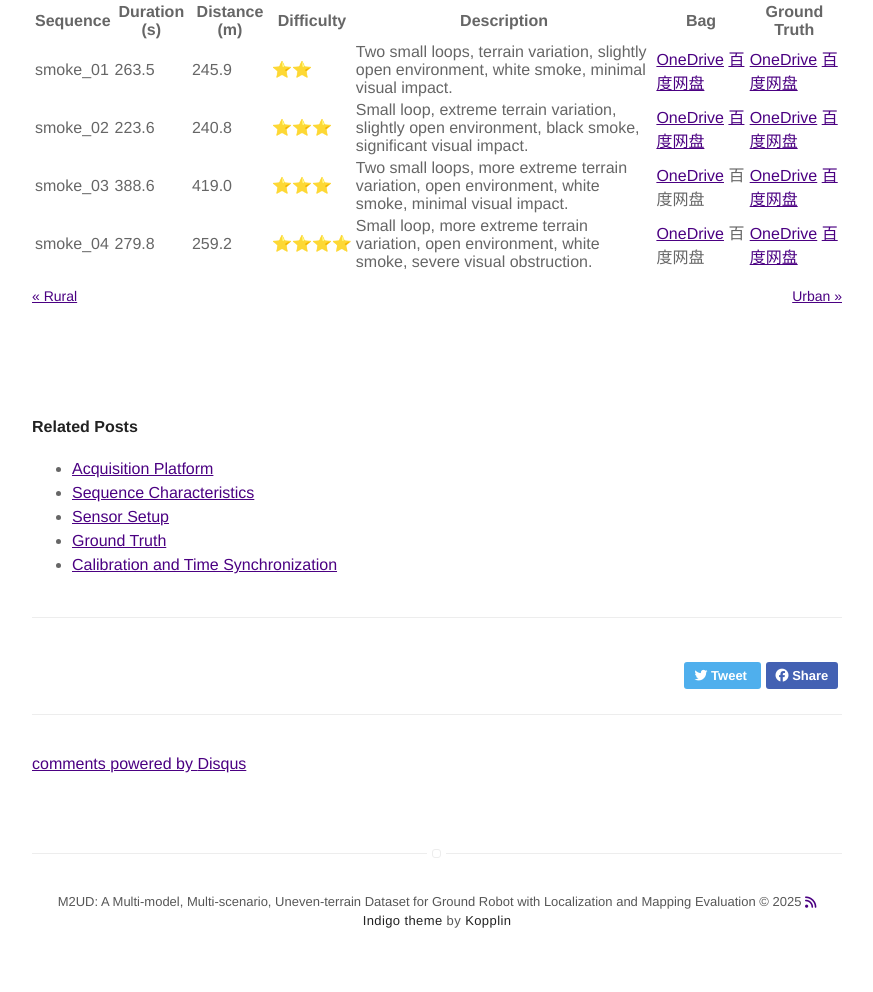
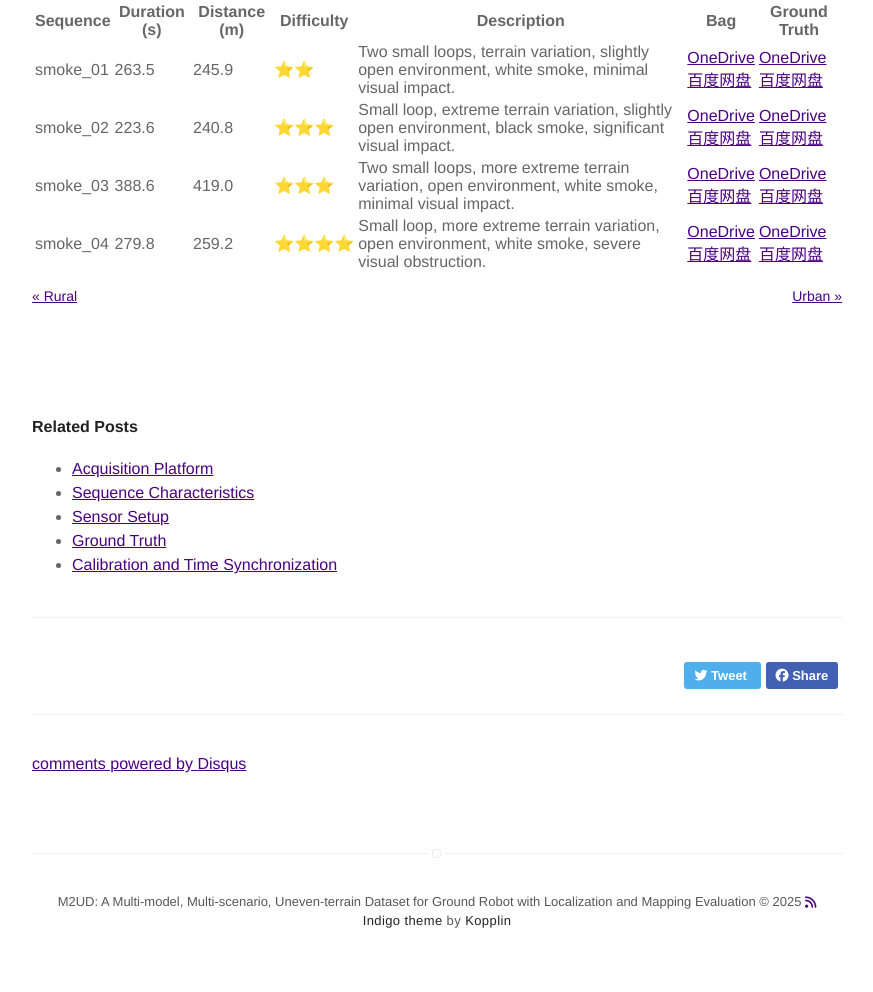
Before and after one commit to Yaepiii/M2UD, a Jekyll site: the page built from _posts/Dataset/2025-03-02-smoke.markdown, in a window 1280 px wide. Shown: the part 791-1783 px from the top of the page, without its empty margins (203-1076 px from the left). Built offline with Jekyll 4.4.1, drawn with Linux system fonts in a browser that asks for light colours; nearby versions of some CDN libraries; comment, search, counter and statistics services are not loaded.

```diff
--- a/_posts/Dataset/2025-03-02-smoke.markdown
+++ b/_posts/Dataset/2025-03-02-smoke.markdown
@@ -22,7 +22,7 @@ Artificial smoke is generated in the gobi scenario, and robot is deployed to nav
 
 | Sequence   | Duration (s) | Distance (m) | Difficulty | Description | Bag | Ground Truth |
 |------------|-------------|-------------|------------|-------------|-------------|-------------|
-|  smoke_01 | 263.5       | 245.9       | ⭐⭐        | Two small loops, terrain variation, slightly open environment, white smoke, minimal visual impact. | [OneDrive](https://1drv.ms/u/c/c1806c2e19f2193f/ESP7ZtyDVvxAsjx80lMOSykBnomE7EoaViYLUTjKbz5Kng?e=3PVEZW) [百度网盘](https://pan.baidu.com/s/1-IVEx1Iv2mopZNxUzgK_3w?pwd=xyvg) | [OneDrive](https://1drv.ms/t/c/c1806c2e19f2193f/EZSHAXofGtpNl6-KIdcM5o4BAV7bzLEPiRPdquPSDW8LZA?e=FfXBc5) [百度网盘](https://pan.baidu.com/s/180BO5XK494ESqOZa2ejTZQ?pwd=r69m) |
-|  smoke_02  | 223.6       | 240.8       | ⭐⭐⭐       | Small loop, extreme terrain variation, slightly open environment, black smoke, significant visual impact. | [OneDrive](https://1drv.ms/u/c/c1806c2e19f2193f/ERQjmQmDijRHldUmveRm7kgBHC50PRAXZp62pgf7TWtJ3w?e=3yMdrz) [百度网盘](https://pan.baidu.com/s/1s2WtdaFw2gIsu5Dv2_dlDA?pwd=hrph) | [OneDrive](https://1drv.ms/t/c/c1806c2e19f2193f/EU0oHOr7wVZMiHfl6dgtjN0BDpkrEOW63HgdOAxaRgwMZw?e=NyuXLz) [百度网盘](https://pan.baidu.com/s/19F7XnHH1EDw6fIEvDLblpw?pwd=szrn) |
-|  smoke_03  | 388.6       | 419.0       | ⭐⭐⭐       | Two small loops, more extreme terrain variation, open environment, white smoke, minimal visual impact. | [OneDrive](https://1drv.ms/u/c/c1806c2e19f2193f/Eer1gv3_UYBGkqLRx8iasBQBMd2TteobWmCVcR-2tr299g?e=Kw3GQR) 百度网盘 | [OneDrive](https://1drv.ms/t/c/c1806c2e19f2193f/EQYPK_bbCz1OuEx3jez31DgBz4Zmgvw-Ymh3Cdcay2ZLTA?e=apte8F) [百度网盘](https://pan.baidu.com/s/1nSOOiinXlNktNDhxKALaMQ?pwd=w9fs) |
-|  smoke_04  | 279.8       | 259.2       | ⭐⭐⭐⭐      | Small loop, more extreme terrain variation, open environment, white smoke, severe visual obstruction. | [OneDrive](https://1drv.ms/u/c/c1806c2e19f2193f/EdiGSPTOKt1IoINrNaV1KcMBJLt1jSeFEVgpFegnONxNnQ?e=Hfdg4W) 百度网盘 | [OneDrive](https://1drv.ms/t/c/c1806c2e19f2193f/Ech272KL_chOhBFsV9hy3PUB7voVFf0R1mHv4FUx0Edw1w?e=JO8bNF) [百度网盘](https://pan.baidu.com/s/1GO1LwuZfp6LtkMxElyGDKg?pwd=8k86) |
+|  smoke_01 | 263.5       | 245.9       | ⭐⭐        | Two small loops, terrain variation, slightly open environment, white smoke, minimal visual impact. | [OneDrive](https://1drv.ms/u/c/c1806c2e19f2193f/ESP7ZtyDVvxAsjx80lMOSykBnomE7EoaViYLUTjKbz5Kng?e=3PVEZW)<br>[百度网盘](https://pan.baidu.com/s/1-IVEx1Iv2mopZNxUzgK_3w?pwd=xyvg) | [OneDrive](https://1drv.ms/t/c/c1806c2e19f2193f/EZSHAXofGtpNl6-KIdcM5o4BAV7bzLEPiRPdquPSDW8LZA?e=FfXBc5)<br>[百度网盘](https://pan.baidu.com/s/180BO5XK494ESqOZa2ejTZQ?pwd=r69m) |
+|  smoke_02  | 223.6       | 240.8       | ⭐⭐⭐       | Small loop, extreme terrain variation, slightly open environment, black smoke, significant visual impact. | [OneDrive](https://1drv.ms/u/c/c1806c2e19f2193f/ERQjmQmDijRHldUmveRm7kgBHC50PRAXZp62pgf7TWtJ3w?e=3yMdrz)<br>[百度网盘](https://pan.baidu.com/s/1s2WtdaFw2gIsu5Dv2_dlDA?pwd=hrph) | [OneDrive](https://1drv.ms/t/c/c1806c2e19f2193f/EU0oHOr7wVZMiHfl6dgtjN0BDpkrEOW63HgdOAxaRgwMZw?e=NyuXLz)<br>[百度网盘](https://pan.baidu.com/s/19F7XnHH1EDw6fIEvDLblpw?pwd=szrn) |
+|  smoke_03  | 388.6       | 419.0       | ⭐⭐⭐       | Two small loops, more extreme terrain variation, open environment, white smoke, minimal visual impact. | [OneDrive](https://1drv.ms/u/c/c1806c2e19f2193f/Eer1gv3_UYBGkqLRx8iasBQBMd2TteobWmCVcR-2tr299g?e=Kw3GQR)<br>[百度网盘](https://pan.baidu.com/s/1iiTpdEMqgpClbT5_gjaV5w?pwd=v9ey) | [OneDrive](https://1drv.ms/t/c/c1806c2e19f2193f/EQYPK_bbCz1OuEx3jez31DgBz4Zmgvw-Ymh3Cdcay2ZLTA?e=apte8F)<br>[百度网盘](https://pan.baidu.com/s/1nSOOiinXlNktNDhxKALaMQ?pwd=w9fs) |
+|  smoke_04  | 279.8       | 259.2       | ⭐⭐⭐⭐      | Small loop, more extreme terrain variation, open environment, white smoke, severe visual obstruction. | [OneDrive](https://1drv.ms/u/c/c1806c2e19f2193f/EdiGSPTOKt1IoINrNaV1KcMBJLt1jSeFEVgpFegnONxNnQ?e=Hfdg4W)<br>[百度网盘](https://pan.baidu.com/s/19VMcbhhmsItJ-OyWEoHaLg?pwd=ufsd) | [OneDrive](https://1drv.ms/t/c/c1806c2e19f2193f/Ech272KL_chOhBFsV9hy3PUB7voVFf0R1mHv4FUx0Edw1w?e=JO8bNF)<br>[百度网盘](https://pan.baidu.com/s/1GO1LwuZfp6LtkMxElyGDKg?pwd=8k86) |
```
